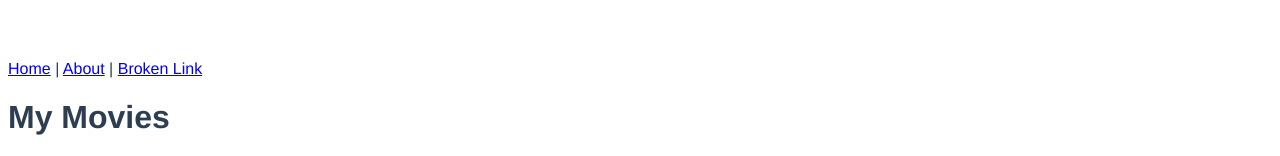
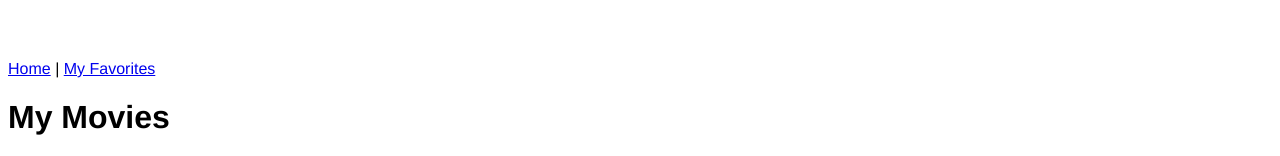
Before and after one commit to GirasolXimena/movies-vue, a Vue app: page / in a window 1280 px wide. Shown: the top 156 px of the page. Built offline with nearby package versions, Linux system fonts and the light colour scheme; grey boxes are pictures that could not be loaded.

Commit message:
update routes

```diff
--- a/src/App.vue
+++ b/src/App.vue
@@ -7,11 +7,11 @@ import { defineComponent } from 'vue'
 interface Routes {
   [key: string]: typeof NotFound
   '/': typeof Home
-  '/about': typeof Favorites
+  '/favorites': typeof Favorites
 }
 const routes: Routes = {
   '/': Home,
-  '/about': Favorites
+  '/favorites': Favorites
 }
 
 
@@ -28,17 +28,16 @@ export default defineComponent({
   },
   mounted() {
     window.addEventListener('hashchange', () => {
-		  this.currentPath = window.location.hash
-		})
+      this.currentPath = window.location.hash
+    })
   }
 })
 </script>
 
 <template>
   <a href="#/">Home</a> |
-  <a href="#/about">About</a> |
-  <a href="#/non-existent-path">Broken Link</a>
-   <Transition name="fade" mode="out-in" appear>
+  <a href="#/favorites">My Favorites</a>
+  <Transition name="fade" mode="out-in" appear>
     <component :is="currentView"></component>
   </Transition>
 </template>
@@ -48,14 +47,12 @@ export default defineComponent({
   font-family: Avenir, Helvetica, Arial, sans-serif;
   -webkit-font-smoothing: antialiased;
   -moz-osx-font-smoothing: grayscale;
-  color: #2c3e50;
   margin-top: 60px;
 }
 .fade-enter-active,
 .fade-leave-active {
   transition: opacity 0.5s ease;
 }
-
 .fade-enter-from,
 .fade-leave-to {
   opacity: 0;
```
